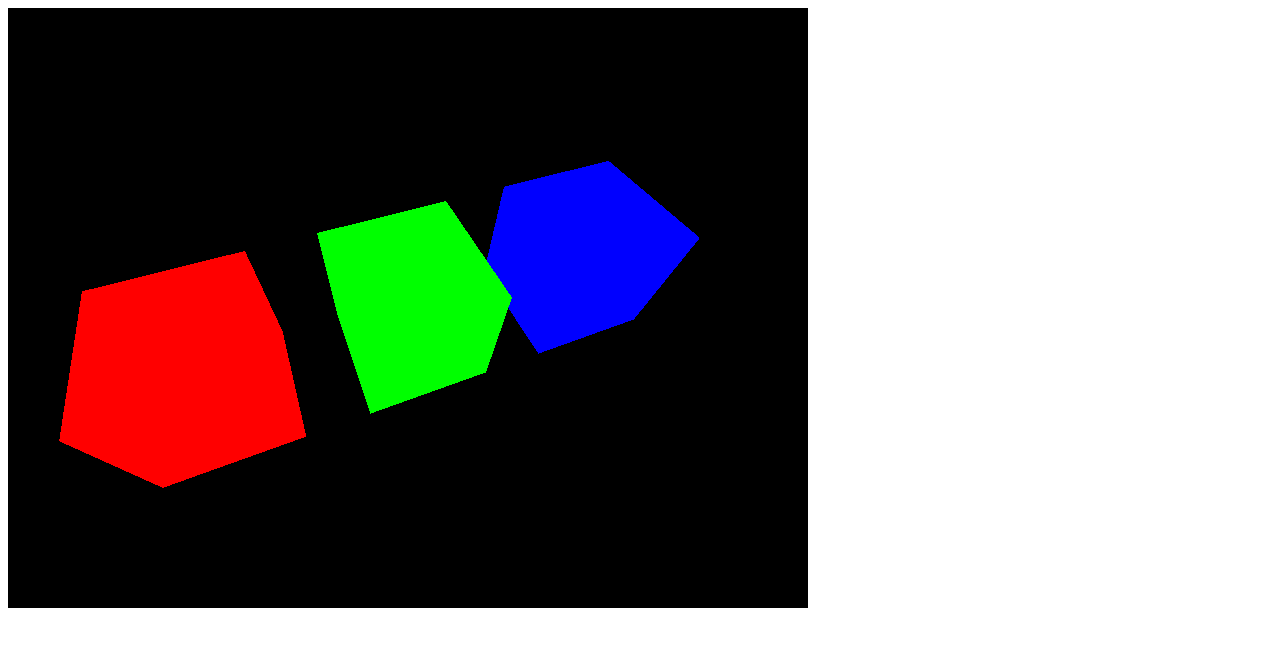
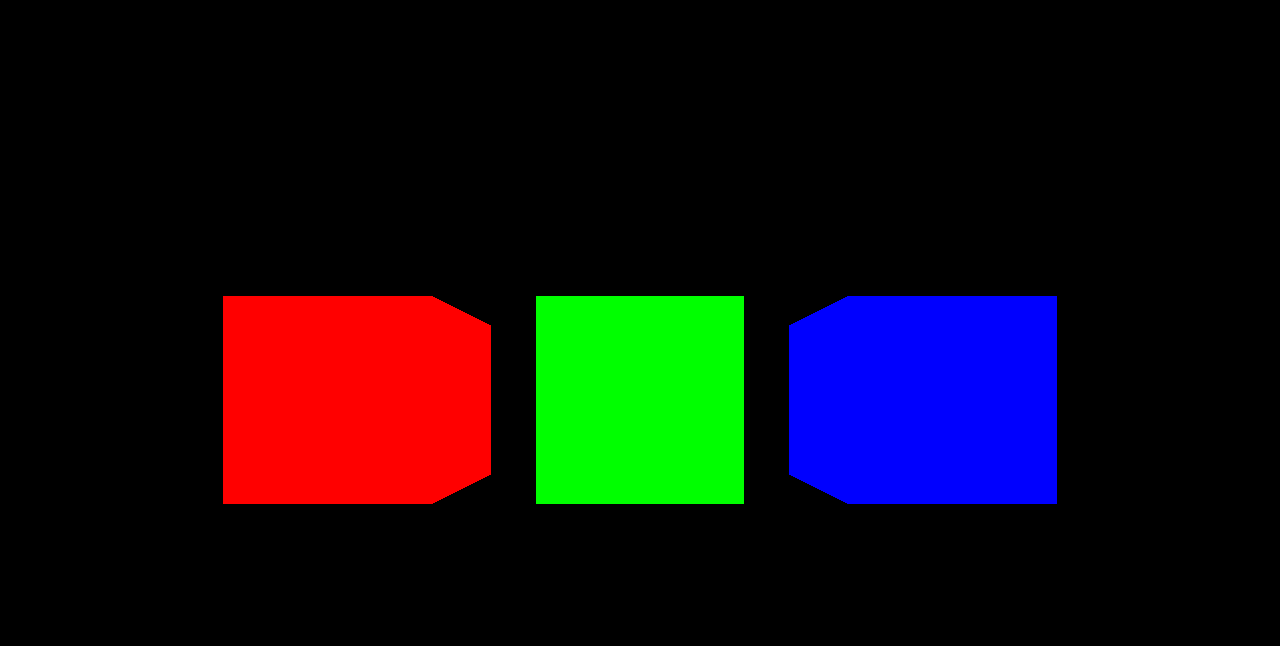
Before and after one commit to DenysNykoriak/three.js, a website built with Vite: page src/index.html in a window 1280 px wide. Built offline with nearby package versions, Linux system fonts and the light colour scheme.

Commit message:
06-07 cameras, controls and resizes

```diff
--- a/src/index.html
+++ b/src/index.html
@@ -4,6 +4,7 @@
 		<meta charset="UTF-8" />
 		<meta name="viewport" content="width=device-width, initial-scale=1.0" />
 		<title>Three js | Denys Nykoriak</title>
+		<link rel="stylesheet" href="style.css" />
 	</head>
 	<body>
 		<canvas class="webgl"></canvas>
--- a/src/script.js
+++ b/src/script.js
@@ -1,5 +1,6 @@
 import gsap from "gsap";
 import * as THREE from "three";
+import { OrbitControls } from "three/examples/jsm/controls/OrbitControls.js";
 
 const canvas = document.querySelector("canvas.webgl");
 
@@ -36,20 +37,39 @@ group.add(cube3);
 
 // Camera
 const sizes = {
-	width: 800,
-	height: 600,
+	width: window.innerWidth,
+	height: window.innerHeight,
 };
 
 const camera = new THREE.PerspectiveCamera(75, sizes.width / sizes.height);
 camera.position.z = 3;
 scene.add(camera);
 
+//Controls
+const controls = new OrbitControls(camera, canvas);
+controls.enableDamping = true;
+
 // Renderer
 const renderer = new THREE.WebGLRenderer({
 	canvas,
 });
 renderer.setSize(sizes.width, sizes.height);
+renderer.setPixelRatio(Math.min(window.devicePixelRatio, 2));
 // renderer.render(scene, camera);
+
+window.addEventListener("resize", () => {
+	// Update sizes
+	sizes.width = window.innerWidth;
+	sizes.height = window.innerHeight;
+
+	// Update camera
+	camera.aspect = sizes.width / sizes.height;
+	camera.updateProjectionMatrix();
+
+	// Update renderer
+	renderer.setSize(sizes.width, sizes.height);
+	renderer.setPixelRatio(Math.min(window.devicePixelRatio, 2));
+});
 
 // gsap.to(group.rotation, {
 // 	duration: 5,
@@ -59,32 +79,48 @@ renderer.setSize(sizes.width, sizes.height);
 // 	ease: "sine",
 // });
 
-const clock = new THREE.Clock();
+// const clock = new THREE.Clock();
 
-gsap.to(camera.position, {
-	duration: 1,
-	repeat: -1,
-	yoyo: true,
-	ease: "none",
-	onUpdate: () => {
-		const elapsedTime = clock.getElapsedTime();
+// gsap.to(camera.position, {
+// 	duration: 1,
+// 	repeat: -1,
+// 	yoyo: true,
+// 	ease: "none",
+// 	onUpdate: () => {
+// 		const elapsedTime = clock.getElapsedTime();
 
-		gsap.set(group.rotation, {
-			x: Math.sin(elapsedTime),
-			y: Math.cos(elapsedTime),
-		});
-	},
-});
+// 		gsap.set(group.rotation, {
+// 			x: Math.sin(elapsedTime),
+// 			y: Math.cos(elapsedTime),
+// 		});
+// 	},
+// });
 
 // const clock = new THREE.Clock();
+
+// const cursor = {
+// 	x: 0,
+// 	y: 0,
+// };
+
+// window.addEventListener("mousemove", (event) => {
+// 	cursor.x = event.clientX / sizes.width - 0.5;
+// 	cursor.y = -(event.clientY / sizes.height - 0.5);
+// });
 
 //Animation
 const tick = () => {
 	// const elapsedTime = clock.getElapsedTime();
 	// console.log(elapsedTime);
 
+	// camera.position.x = Math.sin(cursor.x * Math.PI * 2) * 3;
+	// camera.position.z = Math.cos(cursor.x * Math.PI * 2) * 3;
+	// camera.position.y = cursor.y * 5;
+	// camera.lookAt(group.position);
+
 	// group.rotation.y += 0.0001;
 	// group.rotation.x += 0.0001;
+	controls.update();
 
 	renderer.render(scene, camera);
 
--- /dev/null
+++ b/src/style.css
@@ -0,0 +1,12 @@
+* {
+	margin: 0;
+	padding: 0;
+	box-sizing: border-box;
+}
+
+.webgl {
+	position: fixed;
+	top: 0;
+	left: 0;
+	outline: none;
+}
```
